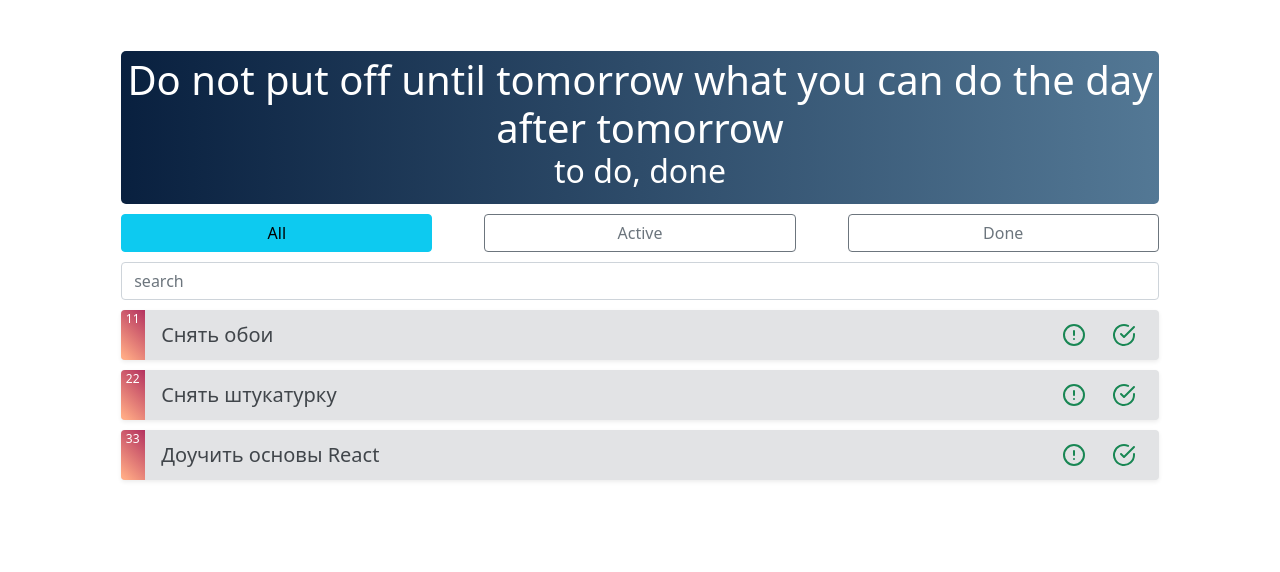
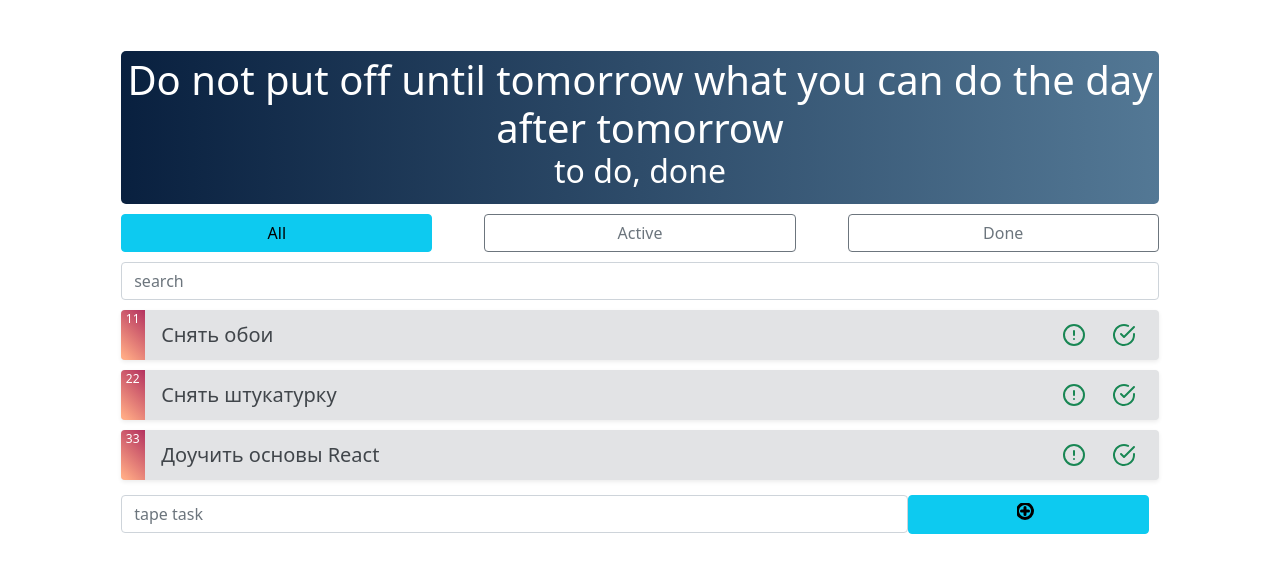
Before and after one commit to angrythunderbird/todo, a React (Create React App) app: page / in a window 1280 px wide. Shown: the top 572 px of the page. Built offline with nearby package versions, Linux system fonts and the light colour scheme.

Commit message:
feat: add func of new task rendering

```diff
--- a/src/components/app/app.jsx
+++ b/src/components/app/app.jsx
@@ -1,5 +1,6 @@
 import React, { Component } from 'react';
 import AppHeader from '../app-header/';
+import ItemAddForm from '../item-add-form';
 import SearchPanel from '../search-panel/';
 import TaskStatusFilter from '../task-status-filter/';
 import TodoList from '../todo-list/';
@@ -7,6 +8,8 @@ import TodoList from '../todo-list/';
 import './app.css';
 
 export default class App extends Component {
+  maxId = 100;
+
   state = {
     todoData: [
       { label: 'Снять обои', important: false, id: 11 },
@@ -26,6 +29,20 @@ export default class App extends Component {
     });
   };
 
+  addItem = (text) => {
+    const newItem = {
+      label: text,
+      important: false,
+      id: this.maxId++
+    };
+    this.setState(({ todoData }) => {
+      const newArr = [...todoData, newItem];
+      return {
+        todoData: newArr
+      }
+    });
+  }
+
   render() {
     return (
       <div className="container">
@@ -34,6 +51,7 @@ export default class App extends Component {
         <SearchPanel />
         <TodoList todos={this.state.todoData}
           onDelete={this.deleteItem} />
+        <ItemAddForm onItemAdded={this.addItem} />
       </div>
     );
   }
--- /dev/null
+++ b/src/components/item-add-form/index.jsx
@@ -0,0 +1,3 @@
+import ItemAddForm from "./item-add-form";
+
+export default ItemAddForm;
--- /dev/null
+++ b/src/components/item-add-form/item-add-form.css
@@ -0,0 +1,15 @@
+.item-add-form {
+  margin: 0 10px 10px 0;
+  display: flex;
+  justify-content: space-between;
+  align-items: center;
+}
+
+.item-add-input {
+  display: block;
+}
+
+.item-add-form-btn {
+  display: block;
+  width: 30%;
+}
--- /dev/null
+++ b/src/components/item-add-form/item-add-form.jsx
@@ -0,0 +1,21 @@
+import React, { Component } from "react";
+
+import './item-add-form.css';
+
+export default class ItemAddForm extends Component {
+  render() {
+    return (
+      <div className="item-add-form">
+        <input type="text" placeholder="tape task" className="form-control item-add-input" />
+        <button
+        className="item-add-form-btn btn btn-info"
+        onClick={() => this.props.onItemAdded('Task')}>
+          <svg xmlns="http://www.w3.org/2000/svg" width="24" height="24" fill="currentColor" className="bi bi-plus-circle" viewBox="0 0 24 24" stroke="currentColor" strokeWidth="2" strokeLinecap="round" strokeLinejoin="round">
+            <path d="M8 15A7 7 0 1 1 8 1a7 7 0 0 1 0 14zm0 1A8 8 0 1 0 8 0a8 8 0 0 0 0 16z" />
+            <path d="M8 4a.5.5 0 0 1 .5.5v3h3a.5.5 0 0 1 0 1h-3v3a.5.5 0 0 1-1 0v-3h-3a.5.5 0 0 1 0-1h3v-3A.5.5 0 0 1 8 4z" />
+          </svg>
+        </button>
+      </div>
+    );
+  };
+}
```
Also changed, not shown: src/components/item-add-form/add-category.svg (added), src/components/item-add-form/plus-circle.svg (added).
